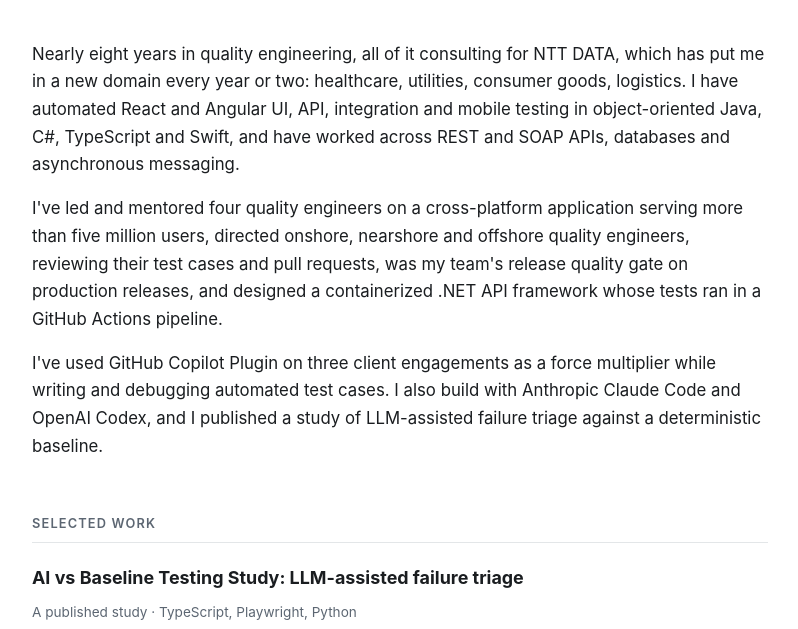
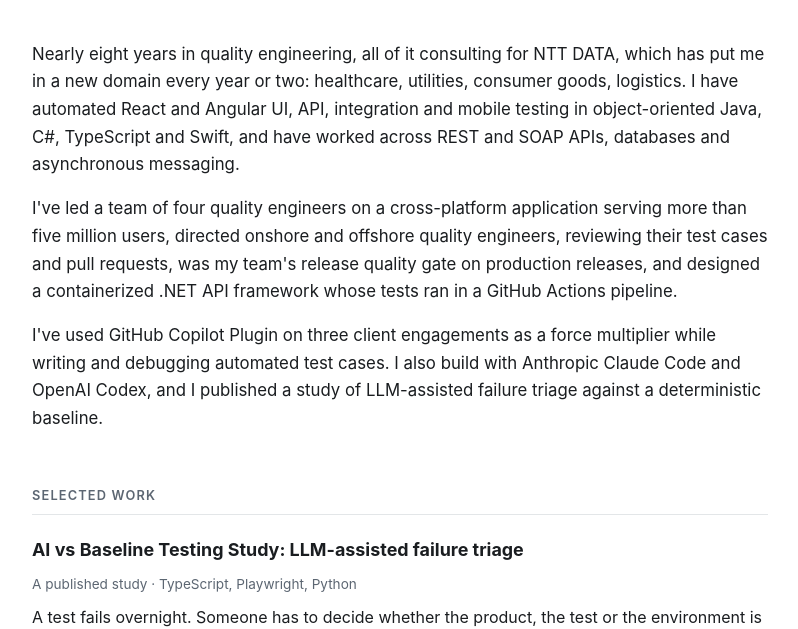
Before and after one commit to evansnicholasa/evansnicholasa.github.io, a plain HTML site: page index.html in a window 1280 px wide. Shown: the part 171-800 px from the top of the page, without its empty margins (240-1038 px from the left). Drawn offline with Linux system fonts and the light colour scheme.

Commit message:
Match the 2026-11-14 QE master: team of 4 wording, onshore and offshore direction
Co-Authored-By: Claude Sonnet 5.5 <noreply@anthropic.com>

```diff
--- a/index.html
+++ b/index.html
@@ -142,8 +142,8 @@
   Java, C#, TypeScript and Swift, and have worked across REST and SOAP APIs, databases and
   asynchronous messaging.</p>
 
-  <p>I've led and mentored four quality engineers on a cross-platform application serving more
-  than five million users, directed onshore, nearshore and offshore quality engineers,
+  <p>I've led a team of four quality engineers on a cross-platform application serving more
+  than five million users, directed onshore and offshore quality engineers,
   reviewing their test cases and pull requests, was my team's release quality gate on
   production releases, and designed a containerized .NET API framework whose tests ran in a
   GitHub Actions pipeline.</p>
@@ -334,7 +334,7 @@
   </div>
   <p class="job-meta">Lead Quality Engineer &middot; Utilities</p>
   <ul>
-    <li>Led and mentored 4 onshore and nearshore quality engineers in an Agile/Scrum
+    <li>Led and mentored a team of 4 onshore and nearshore quality engineers in an Agile/Scrum
       environment, delivering manual testing and Java test automation for a cross-platform
       application serving 5M+ users</li>
     <li>Helped QEs get started with test automation, and coached them on test design and
```
Also changed, not shown: 1 other file.
